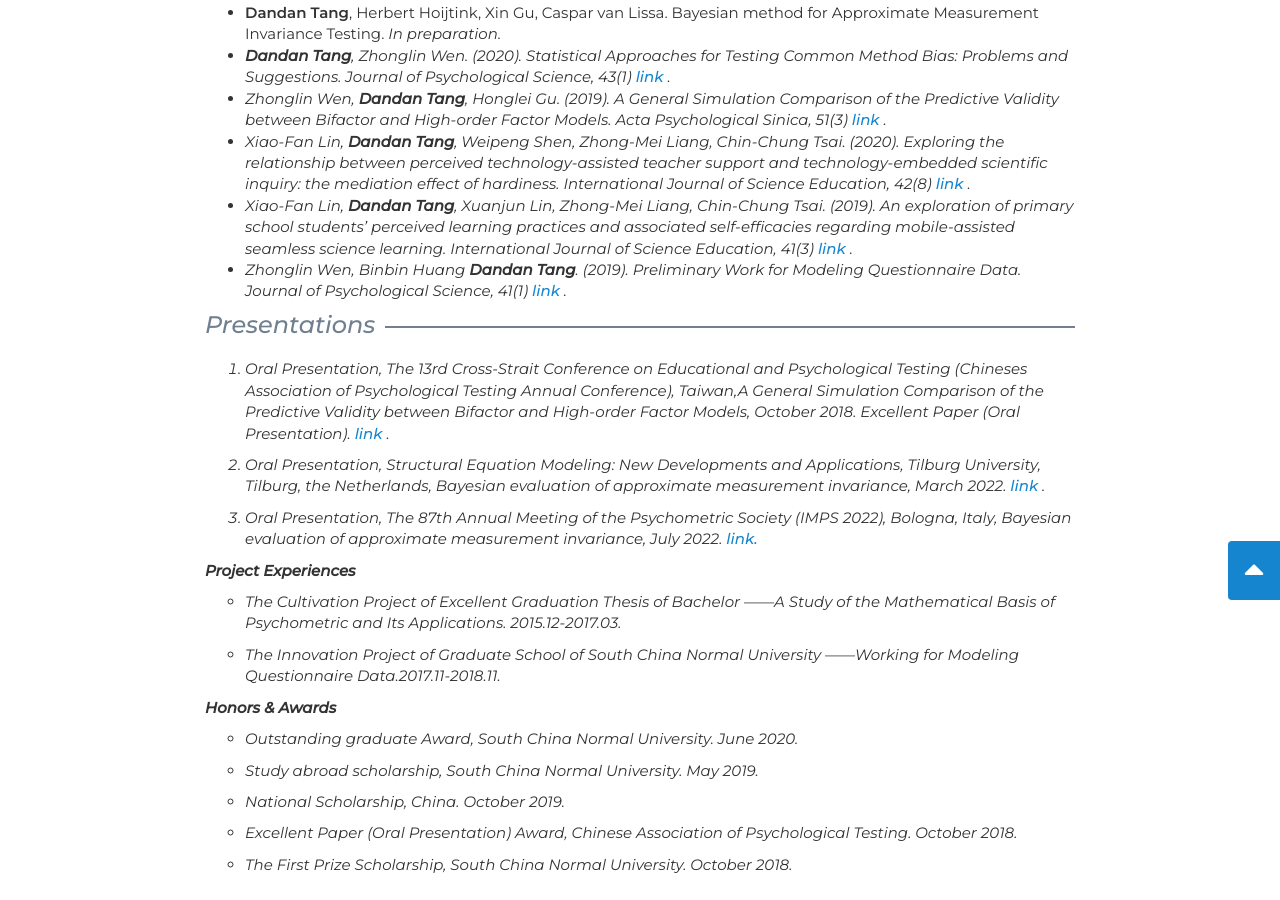
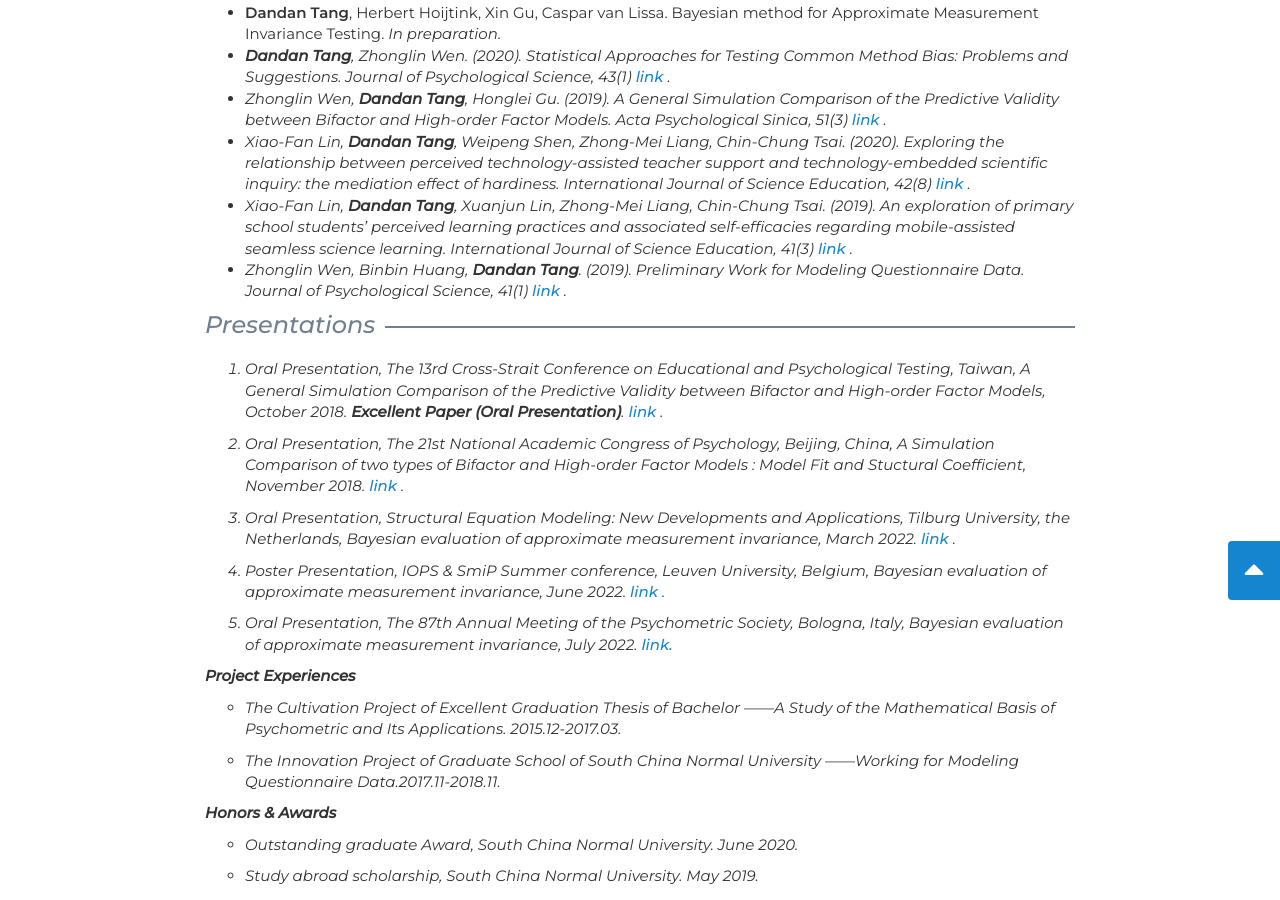
Before and after one commit to Tang-Lynn/tang-lynn.github.io, a Jekyll site: the page research.html, which Jekyll copies as it is, in a window 1280 px wide and 900 px high, scrolled down 406 px. Built offline with Jekyll 4.4.1, drawn with Linux system fonts in a browser that asks for light colours; nearby versions of some CDN libraries; a style sheet for code colours, icons or effects is not loaded.

Commit message:
Update research.html

```diff
--- a/research.html
+++ b/research.html
@@ -88,7 +88,7 @@
                <li>Zhonglin Wen, <b>Dandan Tang</b>, Honglei Gu. (2019). A General Simulation Comparison of the Predictive Validity between Bifactor and High-order Factor Models. <em> Acta Psychological Sinica, 51</em>(3) <a href="https://journal.psych.ac.cn/xlxb/article/2019/0439-755X/0439-755X-51-3-383.shtml"> link </a>.</li>
                <li>Xiao-Fan Lin, <b>Dandan Tang</b>, Weipeng Shen, Zhong-Mei Liang, Chin-Chung Tsai. (2020). Exploring the relationship between perceived technology-assisted teacher support and technology-embedded scientific inquiry: the mediation effect of hardiness.<em> International Journal of Science Education, 42</em>(8) <a href="https://www.tandfonline.com/doi/full/10.1080/09500693.2020.1755475"> link  </a>.</li>
                <li>Xiao-Fan Lin, <b>Dandan Tang</b>, Xuanjun Lin, Zhong-Mei Liang, Chin-Chung Tsai. (2019). An exploration of primary school students’ perceived learning practices and associated self-efficacies regarding mobile-assisted seamless science learning. <em>International Journal of Science Education, 41</em>(3) <a href="https://www.tandfonline.com/doi/full/10.1080/09500693.2019.1693081"> link  </a>.</li>
-               <li>Zhonglin Wen, Binbin Huang <b>Dandan Tang</b>. (2019). Preliminary Work for Modeling Questionnaire Data. <em> Journal of Psychological Science, 41</em>(1) <a href="http://www.psysci.org/CN/Y2018/V41/I1/204"> link </a>.</li>
+               <li>Zhonglin Wen, Binbin Huang, <b>Dandan Tang</b>. (2019). Preliminary Work for Modeling Questionnaire Data. <em> Journal of Psychological Science, 41</em>(1) <a href="http://www.psysci.org/CN/Y2018/V41/I1/204"> link </a>.</li>
             </ul>
 
             <!-- <h5>Submitted for Publication</h5>
@@ -119,10 +119,11 @@
 
             <!--<ul class="push-down-1">-->
 	    <ol>
-               <li value="1">Oral Presentation, The 13rd Cross-Strait Conference on Educational and Psychological Testing (Chineses Association of Psychological Testing Annual Conference), Taiwan,A General Simulation Comparison of the Predictive Validity between Bifactor and High-order Factor Models, October 2018. Excellent Paper (Oral Presentation).<a href="https://csept2018.weebly.com/"> link </a>. </li>
-
-	       <li value="2">Oral Presentation, Structural Equation Modeling: New Developments and Applications, Tilburg University, Tilburg, the Netherlands, Bayesian evaluation of approximate measurement invariance, March 2022. <a href="https://www.tilburguniversity.edu/about/schools/socialsciences/organization/departments/methodology-statistics/events/structural-equation-modeling">link </a>. </li>
-               <li value="3">Oral Presentation, The 87th Annual Meeting of the Psychometric Society (IMPS 2022), Bologna, Italy, Bayesian evaluation of approximate measurement invariance, July 2022. <a href="https://www.psychometricsociety.org/imps-2022">link. </a></li>
+               <li value="1">Oral Presentation, The 13rd Cross-Strait Conference on Educational and Psychological Testing, Taiwan, A General Simulation Comparison of the Predictive Validity between Bifactor and High-order Factor Models, October 2018. <b>Excellent Paper (Oral Presentation)</b>.<a href="https://csept2018.weebly.com/"> link </a>. </li>
+               <li value="2">Oral Presentation, The 21st National Academic Congress of Psychology, Beijing, China, A Simulation Comparison of two types of Bifactor and High-order Factor Models : Model Fit and Stuctural Coefficient, November 2018.<a href="https://csept2018.weebly.com/"> link </a>. </li>
+	       <li value="3">Oral Presentation, Structural Equation Modeling: New Developments and Applications, Tilburg University, the Netherlands, Bayesian evaluation of approximate measurement invariance, March 2022. <a href="https://www.tilburguniversity.edu/about/schools/socialsciences/organization/departments/methodology-statistics/events/structural-equation-modeling">link </a>. </li>
+               <li value="4">Poster Presentation, IOPS & SmiP Summer conference, Leuven University, Belgium, Bayesian evaluation of approximate measurement invariance, June 2022. <a href="https://www.iops.nl/conferences/previous-iops-conferences/">link </a>. </li>
+	       <li value="5">Oral Presentation, The 87th Annual Meeting of the Psychometric Society, Bologna, Italy, Bayesian evaluation of approximate measurement invariance, July 2022. <a href="https://www.psychometricsociety.org/imps-2022">link. </a></li>
             </ol>
             <!--</ul>-->
 
```
